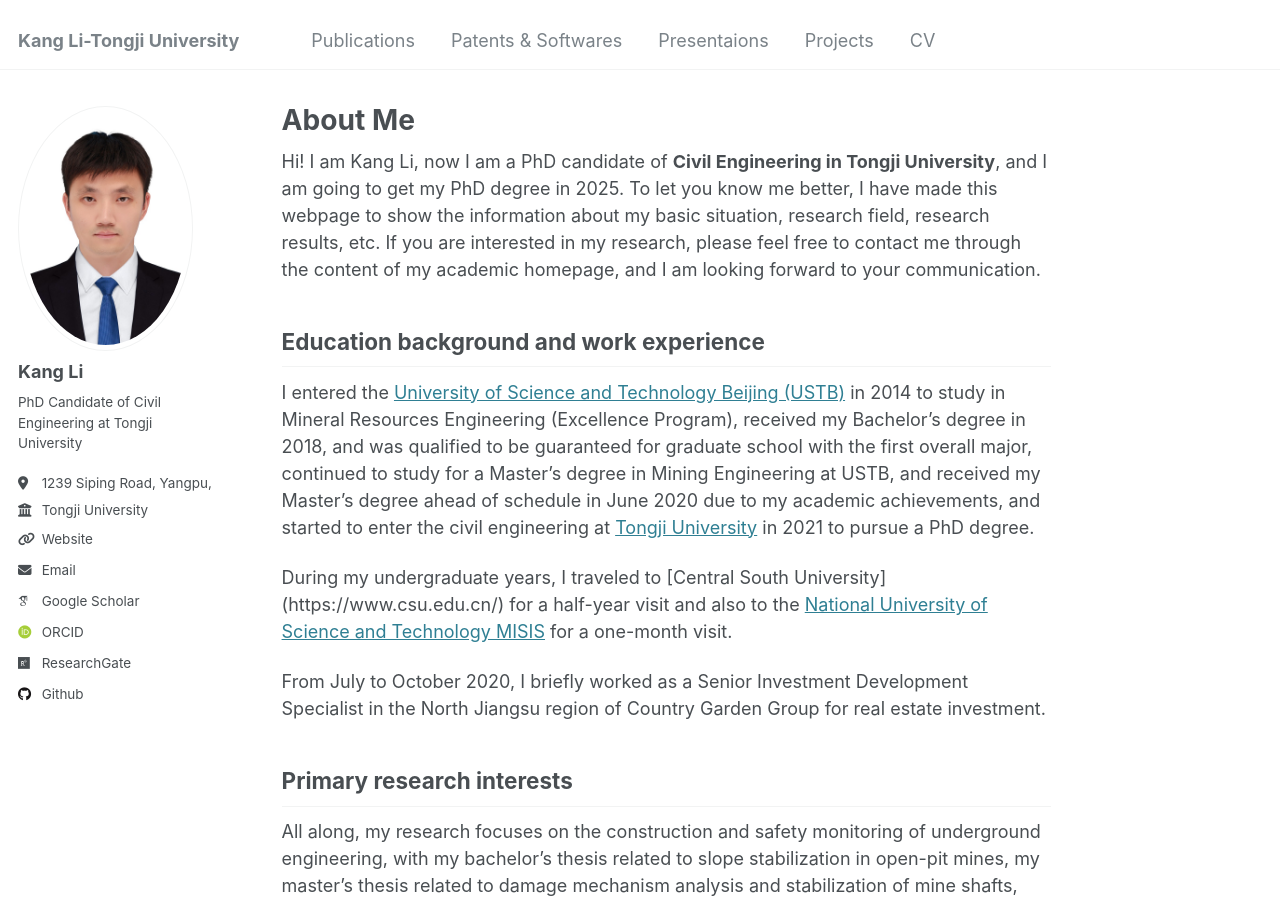
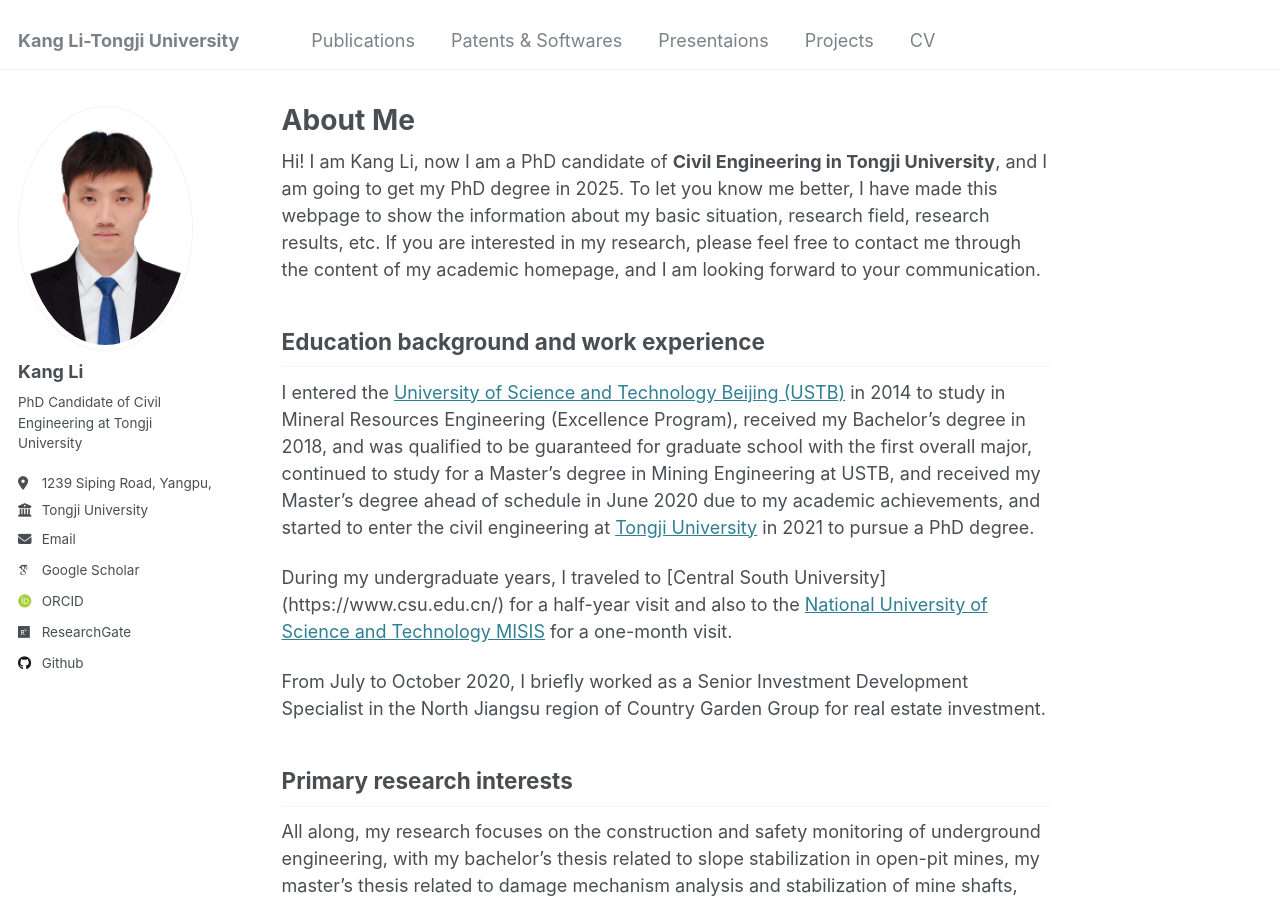
Before and after one commit to LIKANG2021/kangli_page.github.io, a Jekyll site: the page built from _pages/about.md, in a window 1280 px wide and 900 px high. Built offline with Jekyll 4.4.1, drawn with Linux system fonts in a browser that asks for light colours; some web fonts are replaced.

```diff
--- a/_config.yml
+++ b/_config.yml
@@ -27,7 +27,7 @@ author:
   bio              : "PhD Candidate of Civil Engineering at Tongji University"
   location         : "1239 Siping Road, Yangpu, Shanghai"
   employer         : "Tongji University"
-  uri              : "tongji.edu.cn"
+  uri              : #"tongji.edu.cn"
   email            : "kaangli@outlook.com"
 
   # Academic websites
```
